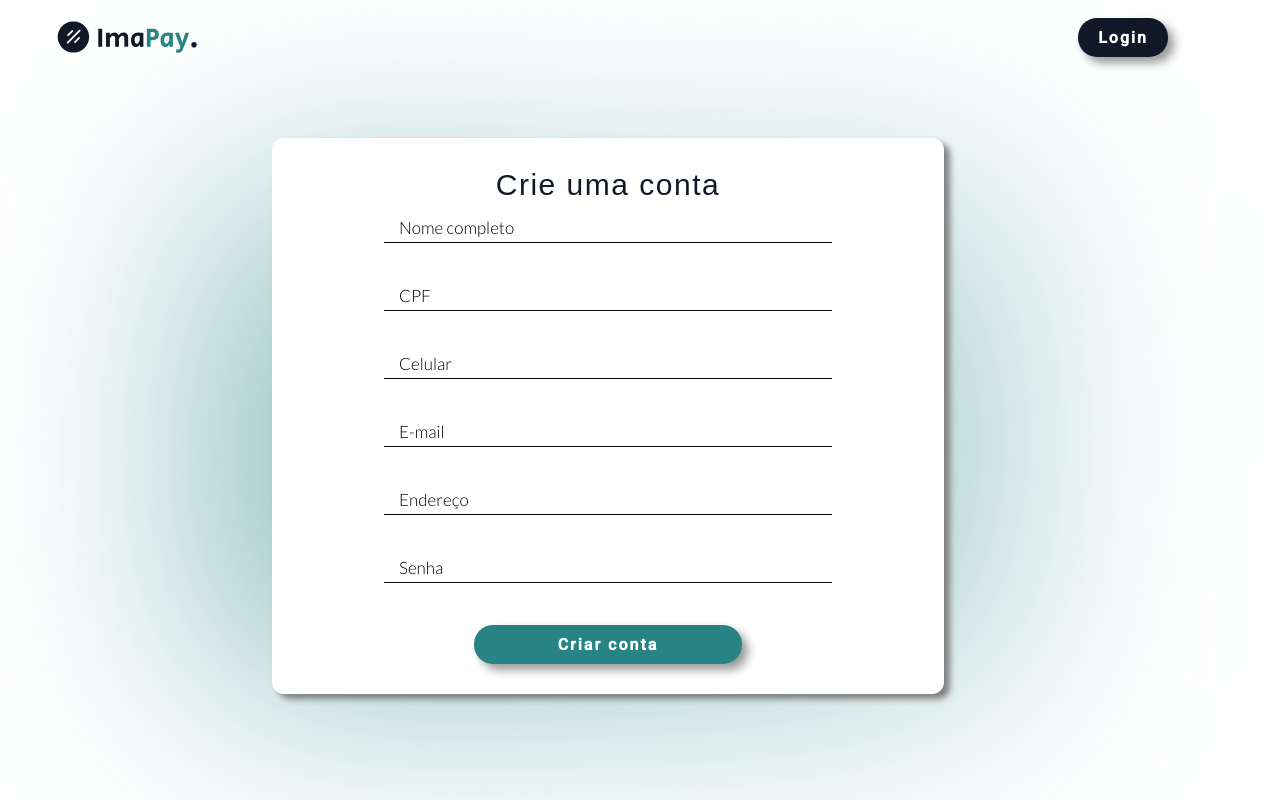
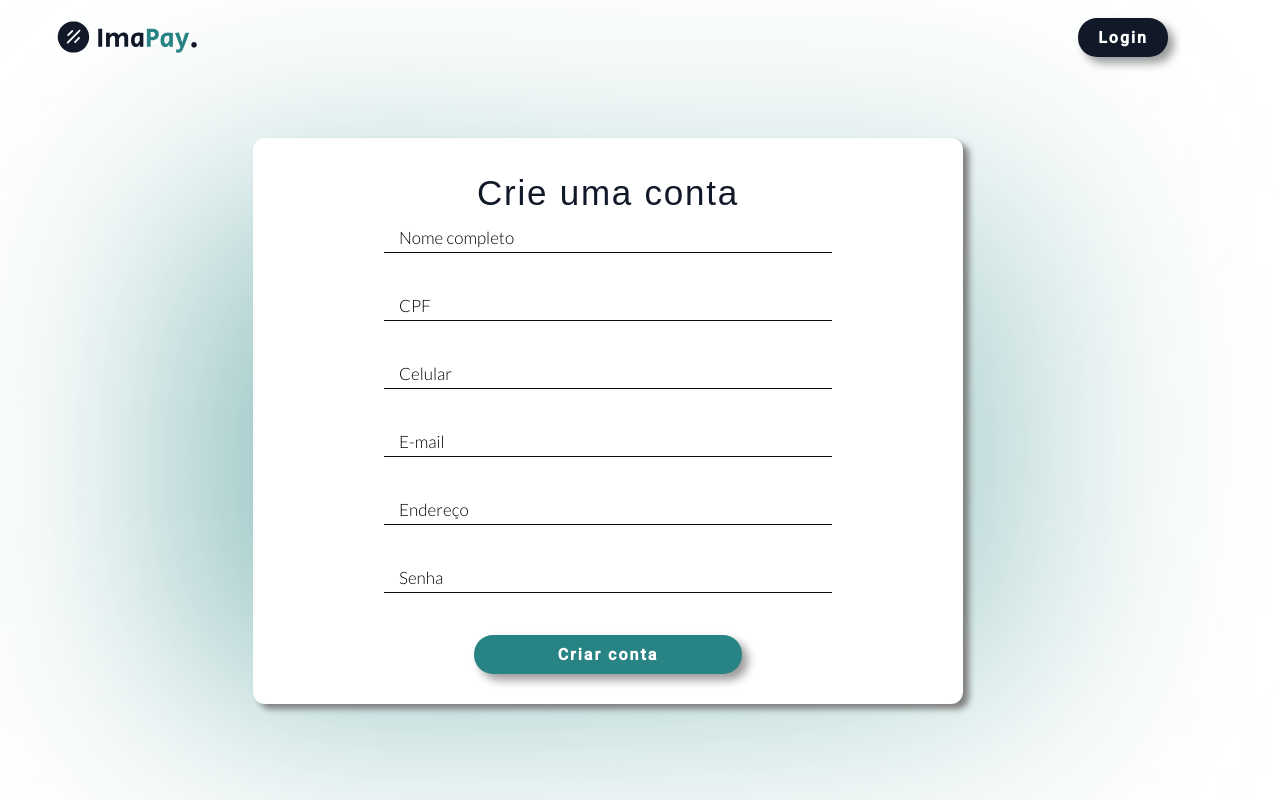
Before and after one commit to MateusNhoato/ImaPay, a React (Vite) app: page /register in a window 1280 px wide. Built offline with nearby package versions, Linux system fonts and the light colour scheme; the HTML template or start-up script is replaced by a standard one; a web font is replaced by a local one.

Commit message:
changing css stuff

```diff
--- a/src/components/Form/Form.css
+++ b/src/components/Form/Form.css
@@ -54,7 +54,7 @@ form div .button{
     font-family:'arial', sans-serif;
     font-style: normal;
     font-weight: 400;
-    font-size: 30px;
+    font-size: 35px;
     line-height: 112%;
     margin-top: 1em;
     color:var(--primary-color);
--- a/src/components/NavBar/NavBar.css
+++ b/src/components/NavBar/NavBar.css
@@ -28,7 +28,8 @@
     cursor: pointer;
 }
 
+
 .logo:hover{
-    box-shadow: 5px 3px 3px var(--primary-color-dark);
+    background-color: #defff8;
     border-radius: 19px;
 }
--- a/src/components/TopTitle/TopTitle.css
+++ b/src/components/TopTitle/TopTitle.css
@@ -4,6 +4,7 @@
     padding: 0 20px;
     text-align: center;
     align-items: center;
+    margin-left: 2em;
 }
 
 .title {
```
